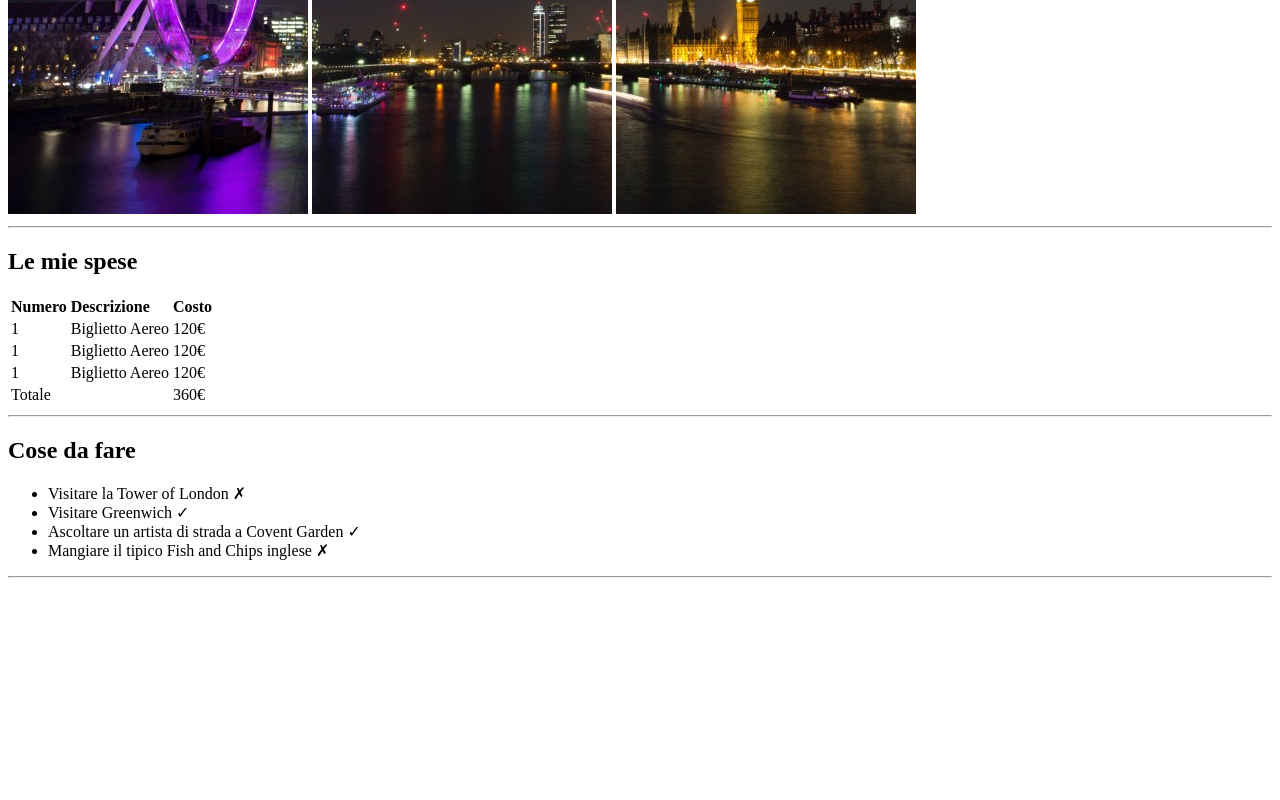
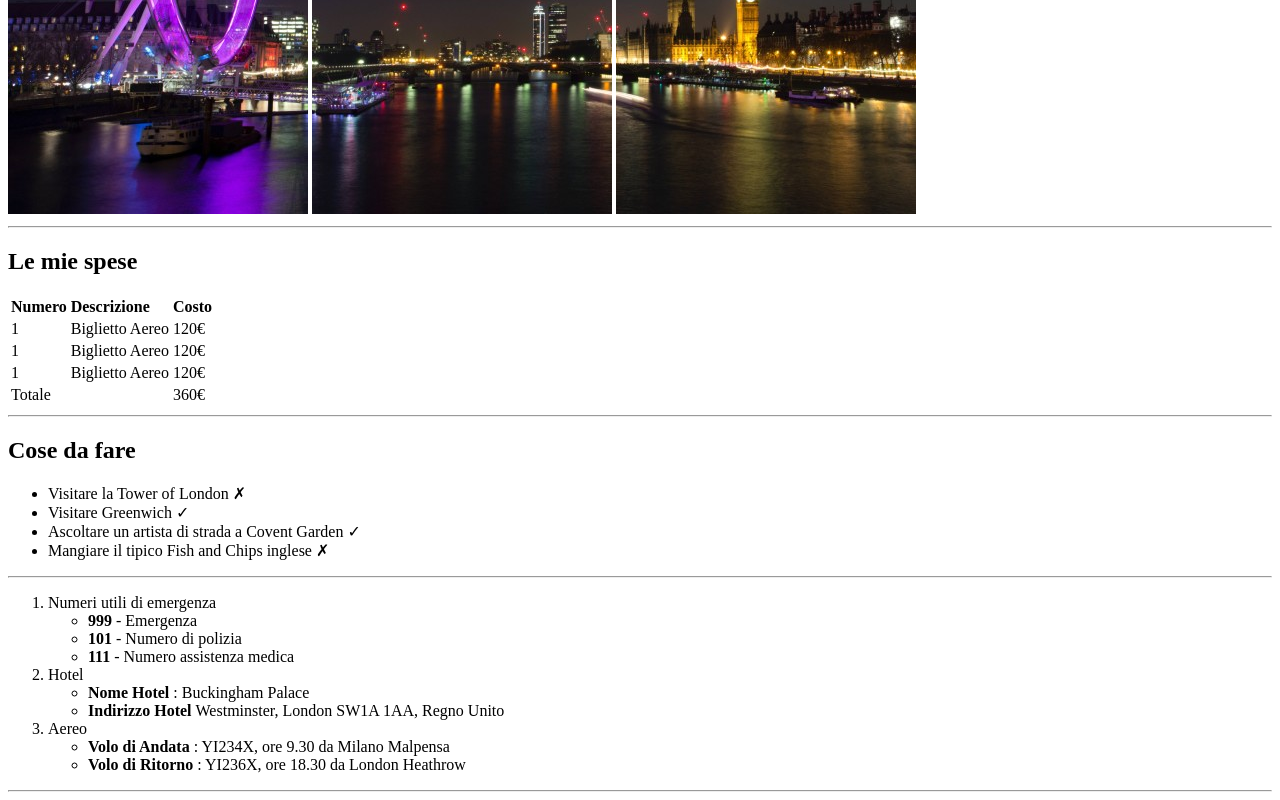
Before and after one commit to alessiarabacchi/html-london-trip, a plain HTML site: page index.html in a window 1280 px wide. Shown: the part 466-1266 px from the top of the page. Before the commit the page ends 1052 px from the top, so only its background shows below. Drawn offline with Linux system fonts and the light colour scheme.

Commit message:
add section 3

```diff
--- a/index.html
+++ b/index.html
@@ -76,6 +76,36 @@
     </section>
 
     <!-- Sezione 3 -->
+    <section>
+        <ol>
+            <li> Numeri utili di emergenza
+                <ul>
+                    <li> <strong> 999 </strong> - Emergenza </li>
+                    <li> <strong> 101 </strong> - Numero di polizia </li>
+                    <li> <strong> 111 </strong> - Numero assistenza medica </li>
+                </ul>
+            </li>
+
+
+            <li> Hotel
+                <ul>
+                    <li> <strong> Nome Hotel </strong> : Buckingham Palace </li>
+                    <li> <strong> Indirizzo Hotel </strong> Westminster, London SW1A 1AA, Regno Unito </li>
+                </ul>
+            </li>
+
+
+            <li> Aereo
+                <ul>
+                    <li> <strong> Volo di Andata </strong> : YI234X, ore 9.30 da Milano Malpensa</li>
+                    <li> <strong> Volo di Ritorno </strong> : YI236X, ore 18.30 da London Heathrow </li>
+                </ul>
+            </li>
+        </ol>
+        <hr
+    </section>
+
+    <!-- Section 4 -->
 
 </body>
 </html>
```
